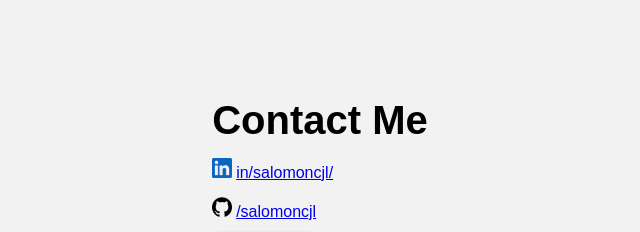
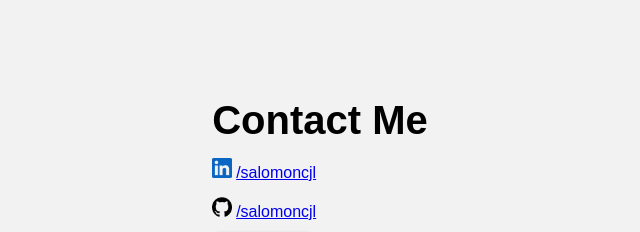
Before and after one commit to salomoncjl/JavaScript, a plain HTML site: page proyectos/personal-porfolio/index.html in a window 1280 px wide. Shown: the part 3486-3718 px from the top of the page, 81-721 px from the left. Drawn offline with Linux system fonts and the light colour scheme.

Commit message:
cambio de texto

```diff
--- a/proyectos/personal-porfolio/index.html
+++ b/proyectos/personal-porfolio/index.html
@@ -135,7 +135,7 @@
     <section id="contact">
         <div class="contain-links">
             <h2 class="title-h2">Contact Me</h2>
-            <a href="https://www.linkedin.com/in/salomoncjl/" target="_blank"><img src="img/skills img/linkedin.png" class="github-icon" alt="logo-github">in/salomoncjl/</a>
+            <a href="https://www.linkedin.com/in/salomoncjl/" target="_blank"><img src="img/skills img/linkedin.png" class="github-icon" alt="logo-github">/salomoncjl</a>
 
             <a href="https://github.com/salomoncjl" target="_blank"><img src="img/skills img/GitHub.png" class="github-icon" alt="logo-linkedin">/salomoncjl</a>
 
```
